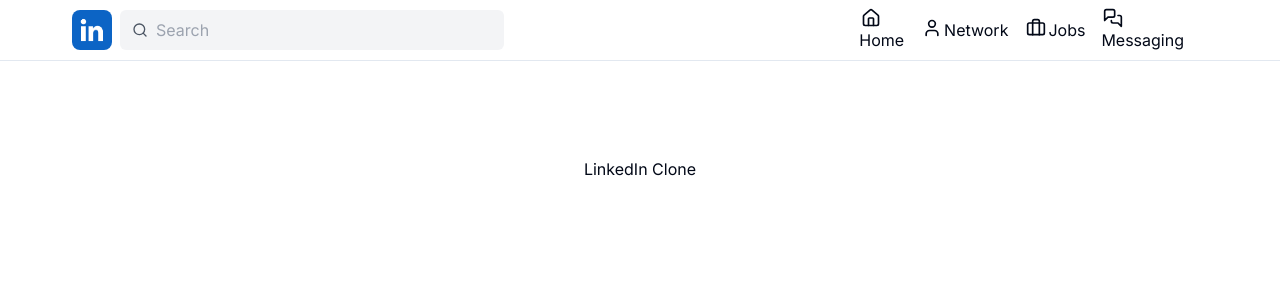
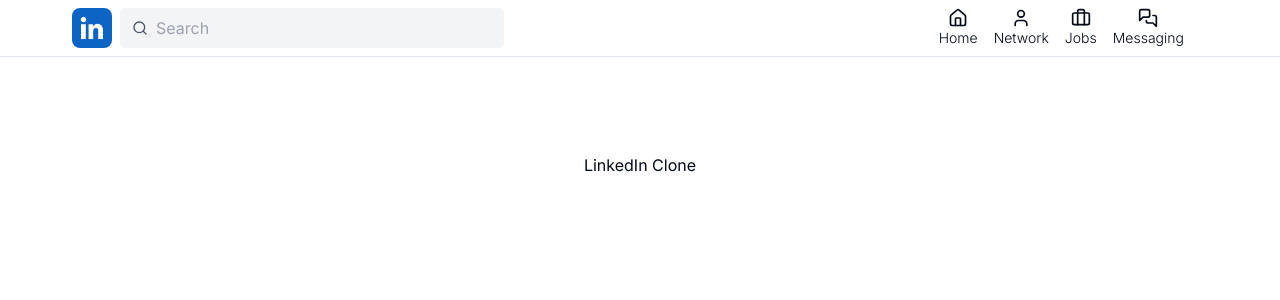
Before and after one commit to UserDonald/LinkedIn-Clone, a Next.js app: page / in a window 1280 px wide. Shown: the top 300 px of the page. Built offline with nearby package versions, Linux system fonts and the light colour scheme.

Commit message:
Creating Custom Icon Class Name

```diff
--- a/app/globals.css
+++ b/app/globals.css
@@ -1,6 +1,12 @@
 @tailwind base;
   @tailwind components;
   @tailwind utilities;
+
+  @layer components {
+    .icon {
+      @apply flex flex-col items-center justify-center text-sm font-light;
+    }
+  }
 
   @layer base {
     :root {
```
